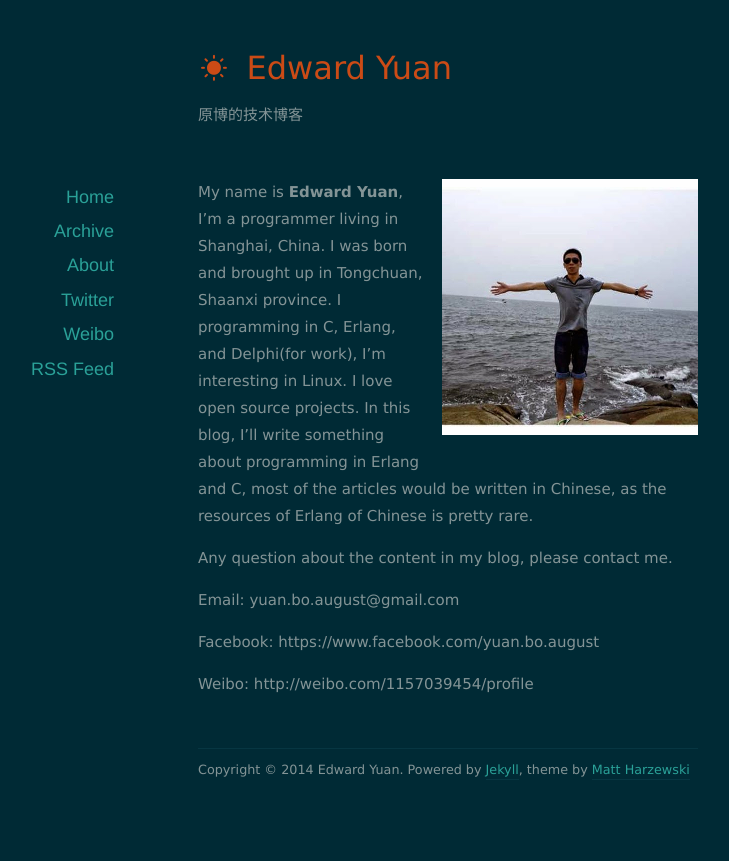
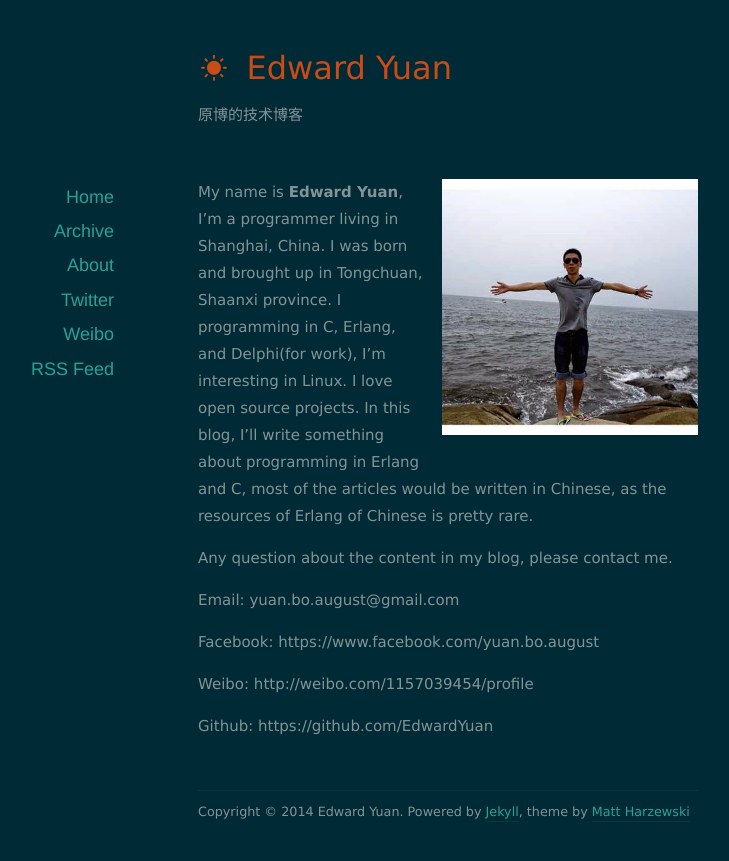
Before and after one commit to EdwardYuan/EdwardYuan.github.io, a Jekyll site: the page built from about/index.markdown, in a window 1280 px wide. Shown: the top 861 px of the page, without its empty margins (192-921 px from the left). Built offline with Jekyll 4.4.1, drawn with Linux system fonts in a browser that asks for light colours; nearby versions of some CDN libraries; some of the changed lines change nothing that is shown.

Commit message:
Add my github address

```diff
--- a/about/index.markdown
+++ b/about/index.markdown
@@ -14,3 +14,5 @@ Email: yuan.bo.august@gmail.com
 Facebook: https://www.facebook.com/yuan.bo.august
 
 Weibo: http://weibo.com/1157039454/profile
+
+Github: https://github.com/EdwardYuan
```
